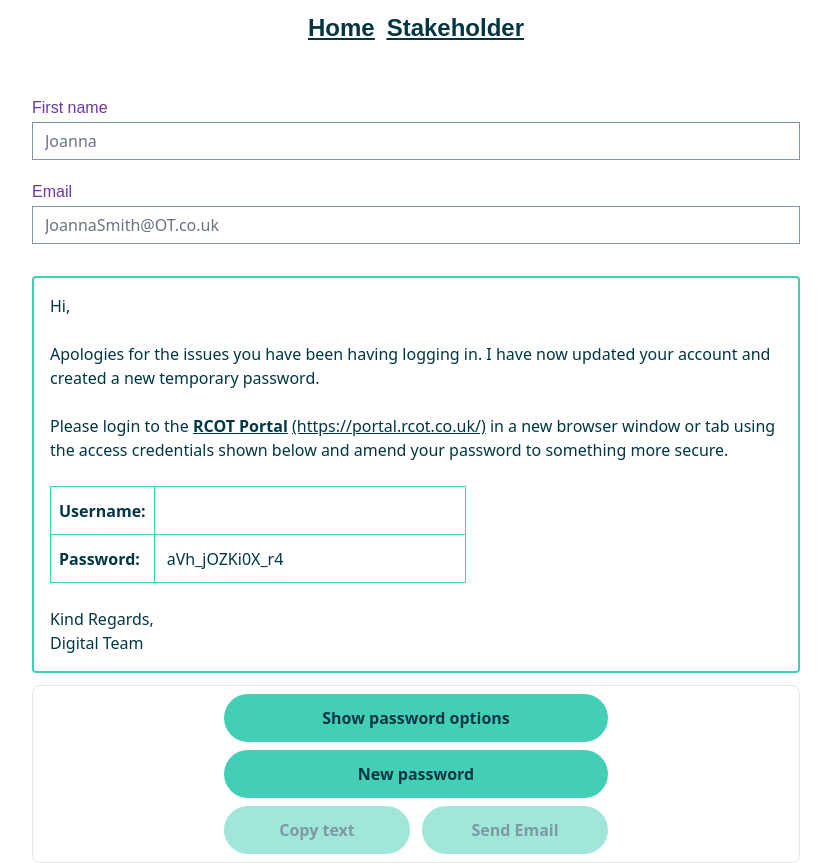
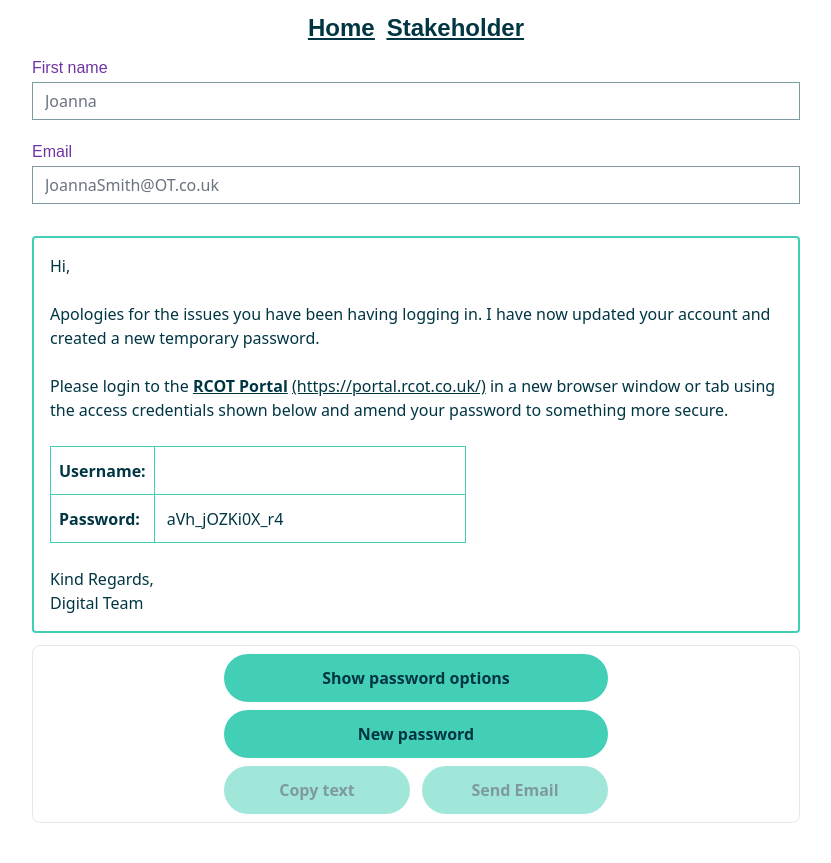
Before and after one commit to sam-rcot/passwordreset, a React (Vite) app: page /#/ in a window 1280 px wide. Shown: the whole page, without its empty margins (224-1055 px from the left). After the commit the page ends 823 px from the top, so only its background shows below. Built offline with nearby package versions, Linux system fonts and the light colour scheme.

Commit message:
fixed height

```diff
--- a/src/App.tsx
+++ b/src/App.tsx
@@ -22,10 +22,11 @@ function App() {
   return (
     <>
       <Router>
-        <nav className="flex justify-center">
+        <div className="flex h-screen flex-col">
+          <nav className="flex-shrink-0">
             <NavBar />
           </nav>
-        <main className="flex min-h-screen w-full flex-col items-center justify-start bg-white pt-10 text-slate-900">
+          <main className="flex flex-grow items-center justify-center bg-white text-slate-900">
             <Routes>
               <Route
                 path="/"
@@ -49,6 +50,7 @@ function App() {
               />
             </Routes>
           </main>
+        </div>
       </Router>
     </>
   );
--- a/src/components/general/General.tsx
+++ b/src/components/general/General.tsx
@@ -125,7 +125,7 @@ Kind Regards,
 Digital Team`;
 
   return (
-    <div className="flex w-full max-w-5xl flex-col items-center gap-3 px-4">
+    <div className="flex w-full max-w-5xl flex-grow flex-col items-center gap-3 px-4">
       <form
         className="flex w-full max-w-3xl shrink grow flex-col content-center items-center justify-center gap-5"
         onSubmit={handleSubmit}
```
Lines whose indentation alone changed are shown as unchanged.
